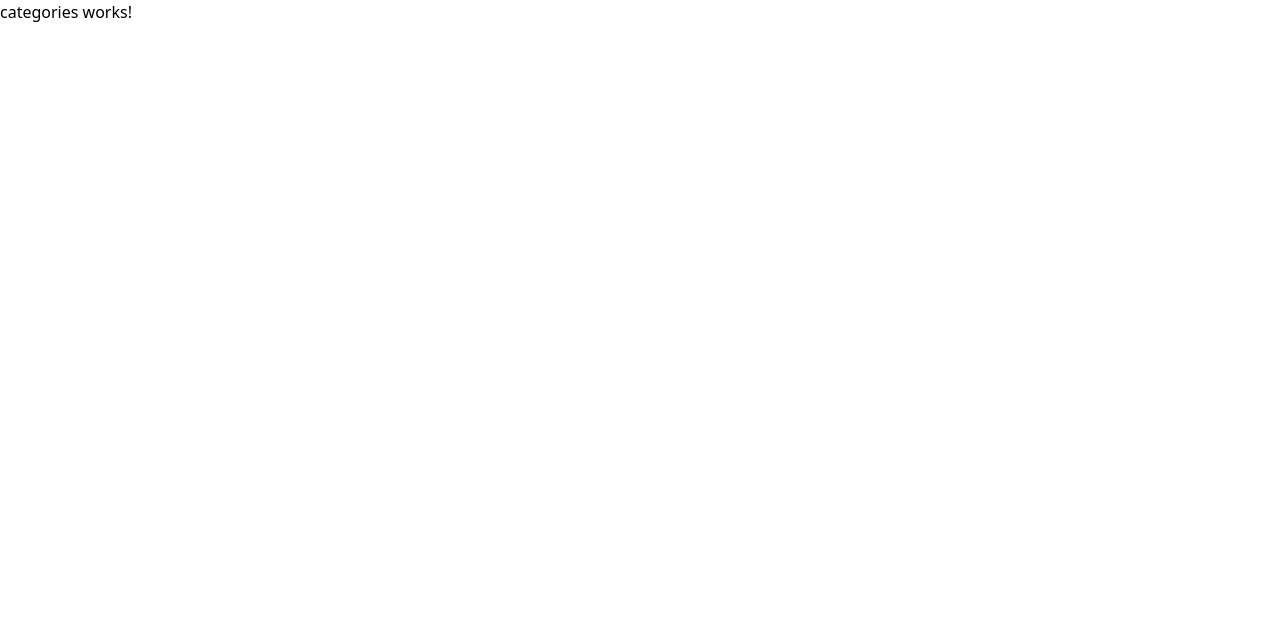
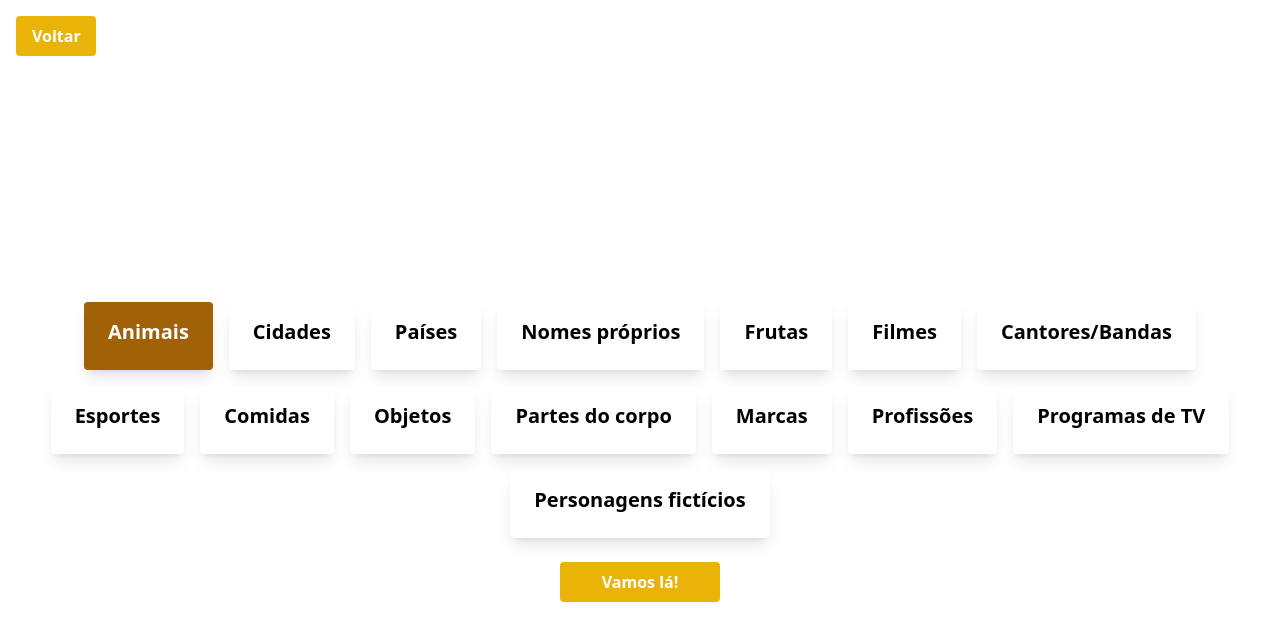
Before and after one commit to gustavoestevesr/adedonha-game-angular, an Angular app: page /categories in a window 1280 px wide. Shown: the top 640 px of the page. Built offline with nearby package versions, Linux system fonts and the light colour scheme.

Commit message:
feat: página categories constuída

```diff
--- a/src/app/pages/categories/categories.component.html
+++ b/src/app/pages/categories/categories.component.html
@@ -1 +1,46 @@
-<p>categories works!</p>
+<button
+  [routerLink]="['/']"
+  class="fixed top-4 left-4 text-purple-950 hover:text-white bg-yellow-500 hover:bg-yellow-700 text-white font-bold py-2 px-4 rounded w-20 duration-200"
+  aria-label="Voltar"
+  title="Voltar"
+>
+  Voltar
+</button>
+
+<main class="w-screen flex flex-col items-center p-6">
+  <section
+    id="title-container"
+    class="flex flex-col gap-4 w-full max-w-screen-sm text-center"
+  >
+    <h1 class="text-4xl font-bold text-white">Categorias</h1>
+    <p class="text-white font-semibold">
+      Selecione um dos temas abaixo para você jogar:
+    </p>
+  </section>
+
+  <section
+    id="categories-container"
+    class="flex flex-wrap justify-center items-center gap-4 my-6"
+  >
+    @for (item of categories; track $index) {
+    <div
+      (click)="categorySelected = item"
+      [ngClass]="categorySelected === item ? 'bg-yellow-700 text-white' : ''"
+      class="max-w-sm rounded overflow-hidden shadow-lg bg-white"
+    >
+      <div class="px-6 py-4">
+        <div class="font-bold text-xl mb-2">{{ item }}</div>
+      </div>
+    </div>
+    }
+  </section>
+
+  <button
+    [routerLink]="['/game/' + categorySelected]"
+    class="text-purple-950 hover:text-white bg-yellow-500 hover:bg-yellow-700 text-white font-bold py-2 px-4 rounded w-40 duration-200"
+    aria-label="Vamos lá!"
+    title="Vamos lá!"
+  >
+    Vamos lá!
+  </button>
+</main>
--- a/src/app/pages/categories/categories.component.scss
+++ b/src/app/pages/categories/categories.component.scss
@@ -0,0 +1,8 @@
+:host {
+  background-color: var(--background-primary);
+  display: flex;
+  justify-content: center;
+  align-items: center;
+  width: 100vw;
+  height: 100vh;
+}
--- a/src/app/pages/categories/categories.component.ts
+++ b/src/app/pages/categories/categories.component.ts
@@ -1,12 +1,32 @@
+import { LowerCasePipe, NgClass } from '@angular/common';
 import { Component } from '@angular/core';
+import { RouterModule } from '@angular/router';
 
 @Component({
   selector: 'app-categories',
   standalone: true,
-  imports: [],
+  imports: [RouterModule, NgClass],
   templateUrl: './categories.component.html',
-  styleUrl: './categories.component.scss'
+  styleUrl: './categories.component.scss',
 })
 export class CategoriesComponent {
+  categories: readonly string[] = [
+    'Animais',
+    'Cidades',
+    'Países',
+    'Nomes próprios',
+    'Frutas',
+    'Filmes',
+    'Cantores/Bandas',
+    'Esportes',
+    'Comidas',
+    'Objetos',
+    'Partes do corpo',
+    'Marcas',
+    'Profissões',
+    'Programas de TV',
+    'Personagens fictícios',
+  ];
 
+  categorySelected: string = this.categories[0];
 }
```
